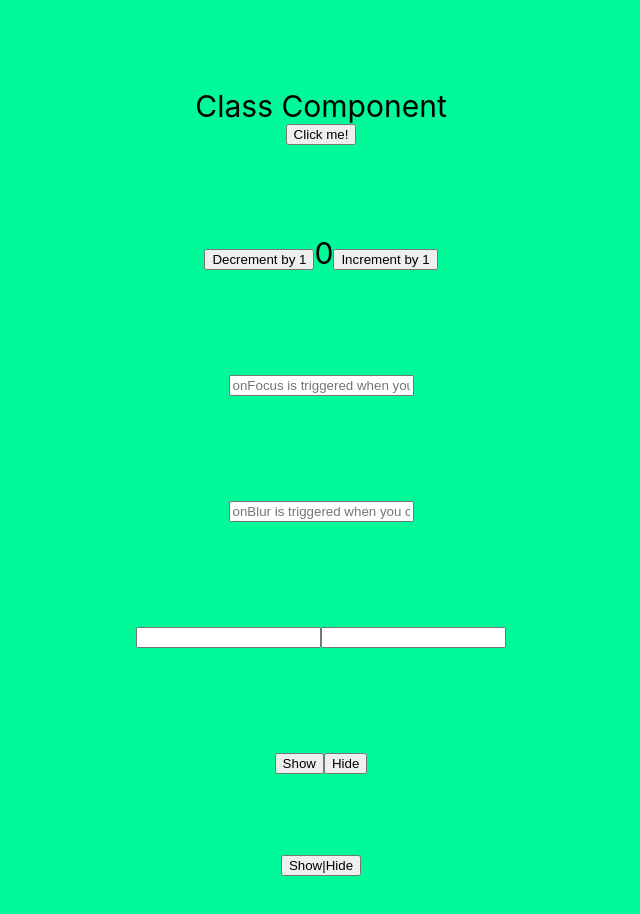
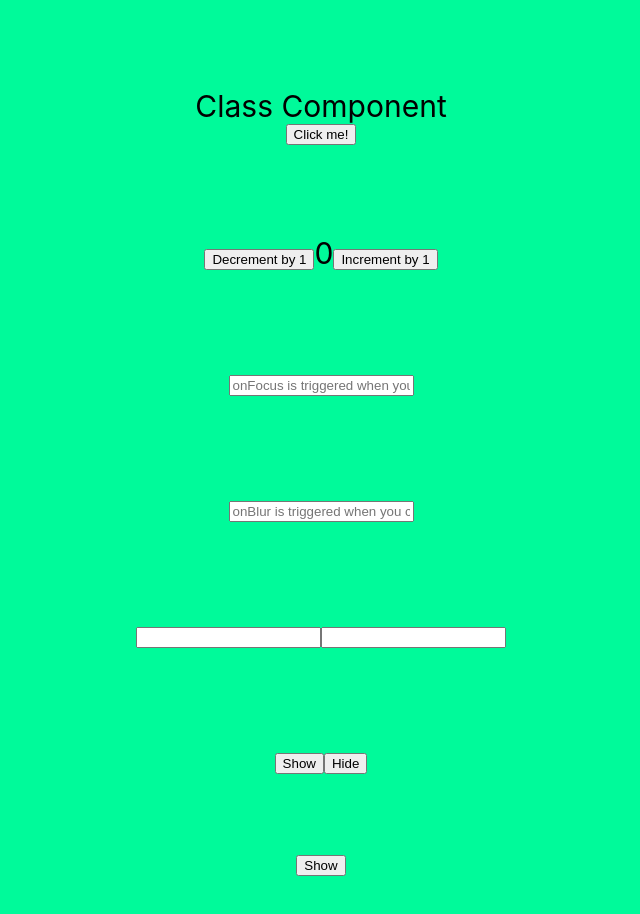
Before and after one commit to VictorSelischev/react-49-conspect, a React (Create React App) app: page / in a window 1280 px wide. Shown: the top 914 px of the page, without its empty margins (319-959 px from the left). Built offline with nearby package versions, Linux system fonts and the light colour scheme.

Commit message:
Рендер текста кнопки по условию в компоненте Toggle

```diff
--- a/src/components/Toggle/Toggle.jsx
+++ b/src/components/Toggle/Toggle.jsx
@@ -24,7 +24,7 @@ class Toggle extends Component {
           <button onClick={this.hide}>Hide</button>
         </div>
         <div className={css.text}>{isOpen && <p >{children}</p>}</div>
-        <button onClick={this.toggle}>Show|Hide</button>
+        <button onClick={this.toggle}>{ isOpen ? 'Hide' : 'Show' }</button>
       </div>
     );
   }
```
